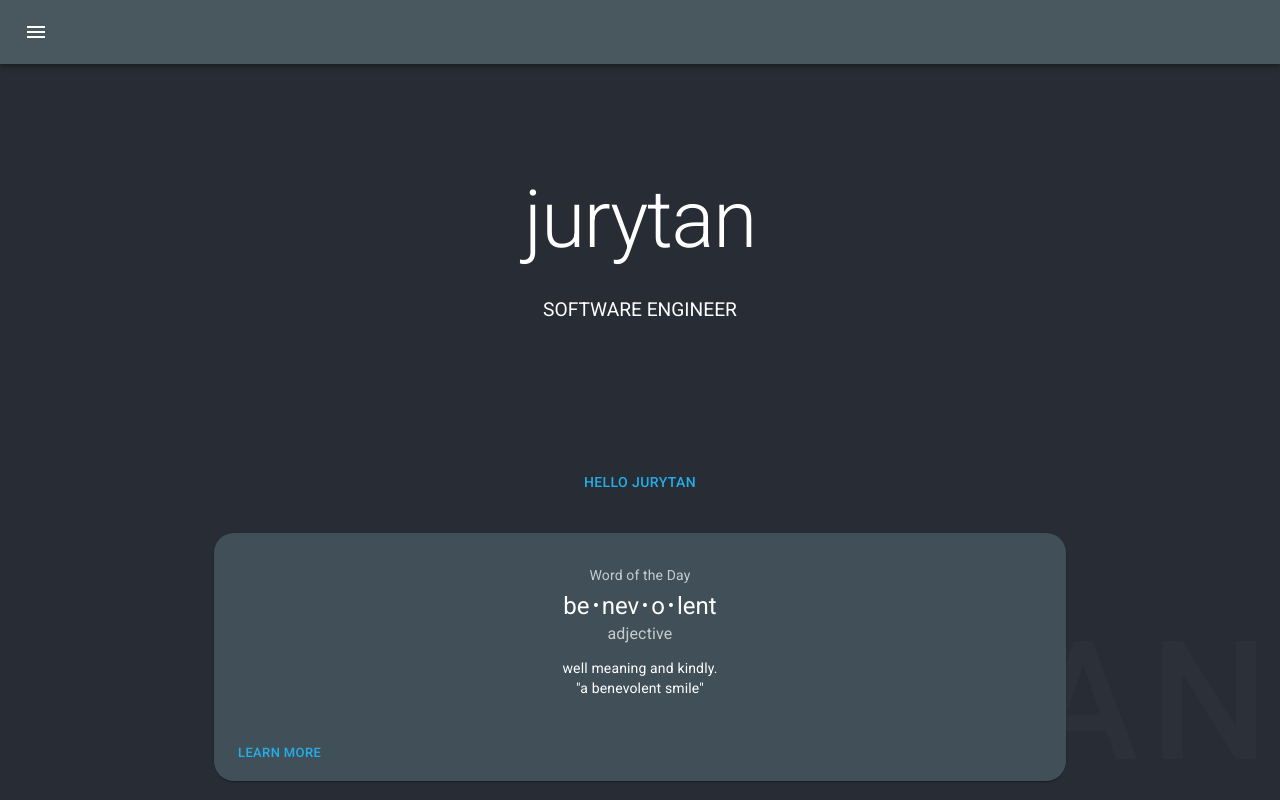
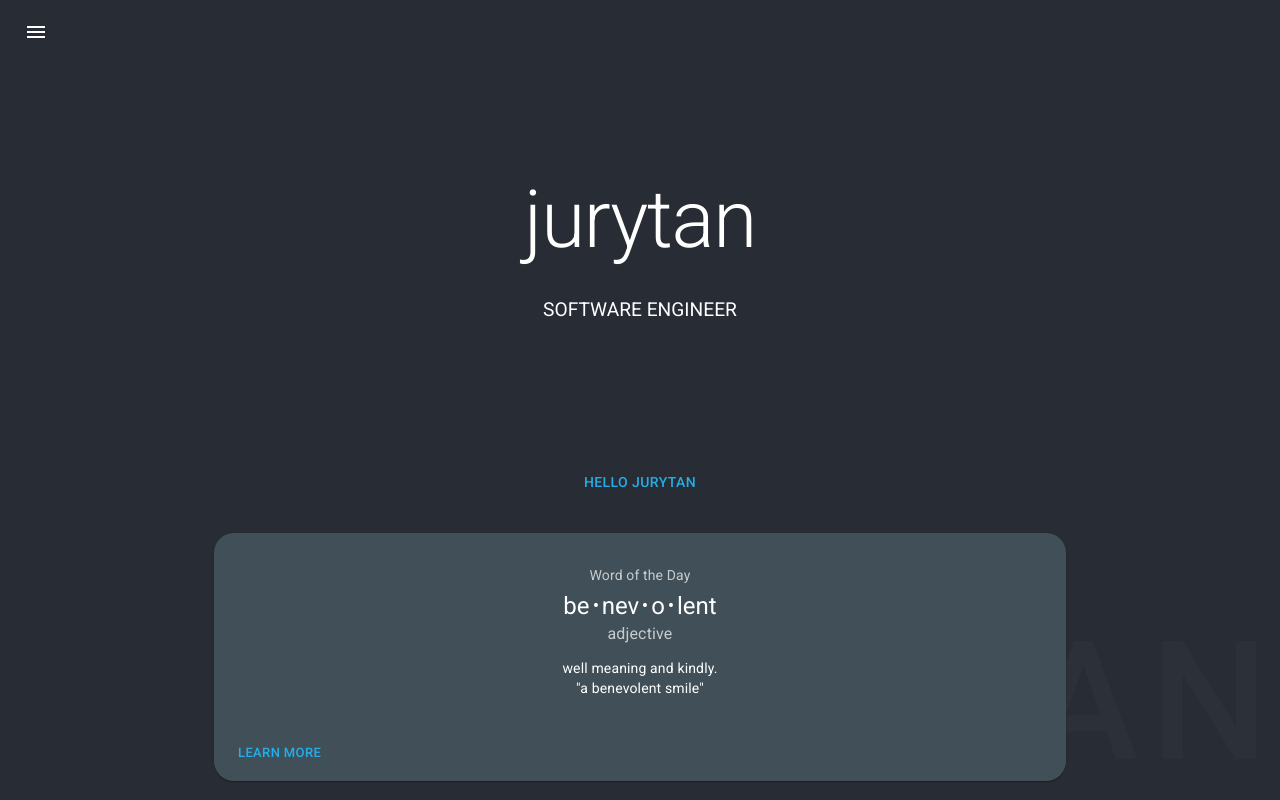
Before and after one commit to jurytan/jurytan-dev-ts, a React (Create React App) app: page / in a window 1280 px wide. Built offline with nearby package versions, Linux system fonts and the light colour scheme.

Commit message:
Split up the files and made app bar transparent

```diff
--- a/src/App.tsx
+++ b/src/App.tsx
@@ -9,7 +9,14 @@ import "./App.css";
 function App() {
   return (
     <div className="App">
-        <AppBar position="static">
+        <AppBar
+          position="static"
+          color="transparent"
+          elevation={0}
+          sx={{
+            color: "#FFF"
+          }}
+        >
         <Toolbar>
           <IconButton
             size="large"
--- /dev/null
+++ b/src/components/BackgroundFooter.tsx
@@ -0,0 +1,10 @@
+import React from "react";
+import { Typography } from "@mui/material";
+
+export const BackgroundFooter = () => {
+    return (
+        <Typography className="backgroundText" variant="h1">
+          jurytan
+        </Typography>
+    );
+}
--- /dev/null
+++ b/src/components/Header.tsx
@@ -0,0 +1,29 @@
+import React from "react";
+import Typography from "@mui/material/Typography";
+
+export const Header = () => {
+    return (
+        <header className="App-header">
+          <Typography
+            variant="h1"
+            sx={{
+              fontFamily: "roboto",
+              fontSize: "5rem",
+              pb: "6rem",
+             }}
+          >
+            jurytan
+          </Typography>
+          <Typography
+            variant="h3"
+            sx={{
+              fontSize: "1.2rem",
+              marginTop: "-4rem",
+              pb: "2rem",
+            }}
+          >
+            SOFTWARE ENGINEER
+          </Typography>
+        </header>
+    );
+}
--- /dev/null
+++ b/src/components/Main.tsx
@@ -0,0 +1,57 @@
+import Box from "@mui/material/Box";
+import Card from "@mui/material/Card";
+import CardActions from "@mui/material/CardActions";
+import CardContent from "@mui/material/CardContent";
+import Button from "@mui/material/Button";
+import { Typography } from "@mui/material";
+
+const bull = (
+    <Box
+      component="span"
+      sx={{ display: "inline-block", mx: "2px", transform: "scale(0.8)" }}
+    >
+      •
+    </Box>
+  );
+
+export const Main = () => {
+    return (
+        <div className="main">
+          <Button
+            variant="text"
+            sx={{
+              mb: "2rem",
+            }}
+          >
+            Hello Jurytan
+          </Button>
+          <Card sx={{ minWidth: 275, borderRadius: 5 }}>
+            <CardContent sx={{ padding: 4 }}>
+              <Typography
+                sx={{ fontSize: 14 }}
+                color="text.secondary"
+                gutterBottom
+              >
+                Word of the Day
+              </Typography>
+              <Typography variant="h5" component="div">
+                be{bull}nev{bull}o{bull}lent
+              </Typography>
+              <Typography sx={{ mb: 1.5 }} color="text.secondary">
+                adjective
+              </Typography>
+              <Typography variant="body2">
+                well meaning and kindly.
+                <br />
+                {'"a benevolent smile"'}
+              </Typography>
+            </CardContent>
+            <CardActions>
+              <Button size="small" sx={{ pb: 1, pl: 2 }}>
+                Learn More
+              </Button>
+            </CardActions>
+          </Card>
+        </div>
+    );
+}
--- a/src/containers/Portfolio.tsx
+++ b/src/containers/Portfolio.tsx
@@ -1,11 +1,8 @@
-import React, { FunctionComponent } from "react";
-import Box from "@mui/material/Box";
-import Card from "@mui/material/Card";
-import CardActions from "@mui/material/CardActions";
-import CardContent from "@mui/material/CardContent";
-import Button from "@mui/material/Button";
-import Typography from "@mui/material/Typography";
+import { FunctionComponent } from "react";
 import Container from "@mui/material/Container";
+import { Header } from "../components/Header";
+import { Main } from "../components/Main";
+import { BackgroundFooter } from "../components/BackgroundFooter";
 
 // Adding imports for fontsource
 import "@fontsource/roboto/300.css";
@@ -13,81 +10,13 @@ import "@fontsource/roboto/400.css";
 import "@fontsource/roboto/500.css";
 import "@fontsource/roboto/700.css";
 
-const bull = (
-  <Box
-    component="span"
-    sx={{ display: "inline-block", mx: "2px", transform: "scale(0.8)" }}
-  >
-    •
-  </Box>
-);
-
 export const Portfolio: FunctionComponent<{}> = () => {
   return (
     <div className="Portfolio">
       <Container maxWidth="md">
-        <header className="App-header">
-          <Typography
-            variant="h1"
-            sx={{
-              fontFamily: "roboto",
-              fontSize: "5rem",
-              pb: "6rem",
-             }}
-          >
-            jurytan
-          </Typography>
-          <Typography
-            variant="h3"
-            sx={{
-              fontSize: "1.2rem",
-              marginTop: "-4rem",
-              pb: "2rem",
-            }}
-          >
-            SOFTWARE ENGINEER
-          </Typography>
-        </header>
-        <div className="main">
-          <Button
-            variant="text"
-            sx={{
-              mb: "2rem",
-            }}
-          >
-            Hello Jurytan
-          </Button>
-          <Card sx={{ minWidth: 275, borderRadius: 5 }}>
-            <CardContent sx={{ padding: 4 }}>
-              <Typography
-                sx={{ fontSize: 14 }}
-                color="text.secondary"
-                gutterBottom
-              >
-                Word of the Day
-              </Typography>
-              <Typography variant="h5" component="div">
-                be{bull}nev{bull}o{bull}lent
-              </Typography>
-              <Typography sx={{ mb: 1.5 }} color="text.secondary">
-                adjective
-              </Typography>
-              <Typography variant="body2">
-                well meaning and kindly.
-                <br />
-                {'"a benevolent smile"'}
-              </Typography>
-            </CardContent>
-            <CardActions>
-              <Button size="small" sx={{ pb: 1, pl: 2 }}>
-                Learn More
-              </Button>
-            </CardActions>
-          </Card>
-        </div>
-        <Typography className="backgroundText" variant="h1">
-          jurytan
-        </Typography>
+        <Header />
+        <Main />
+        <BackgroundFooter />
       </Container>
     </div>
   );
```
